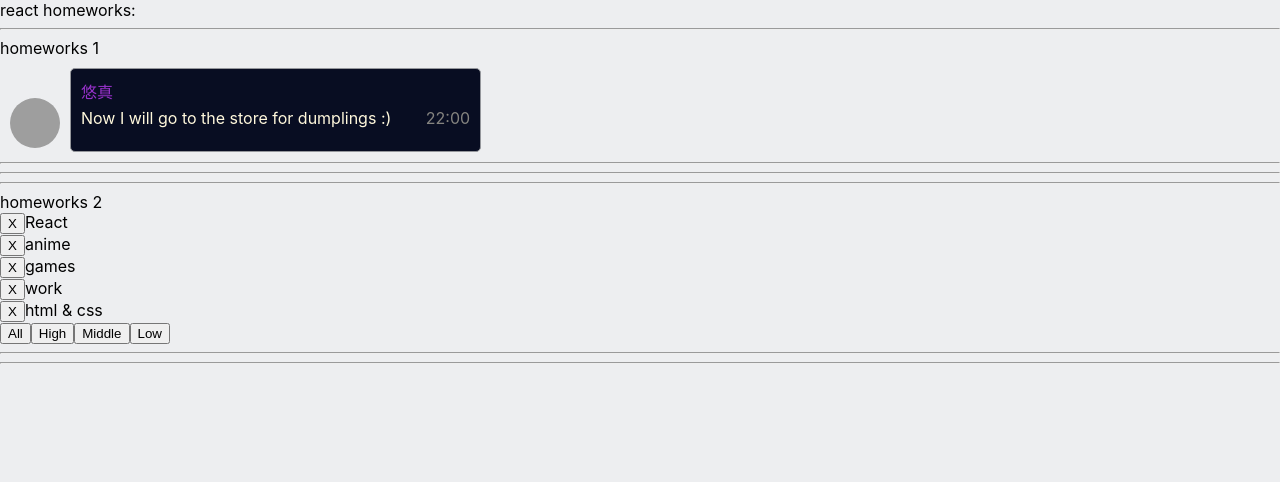
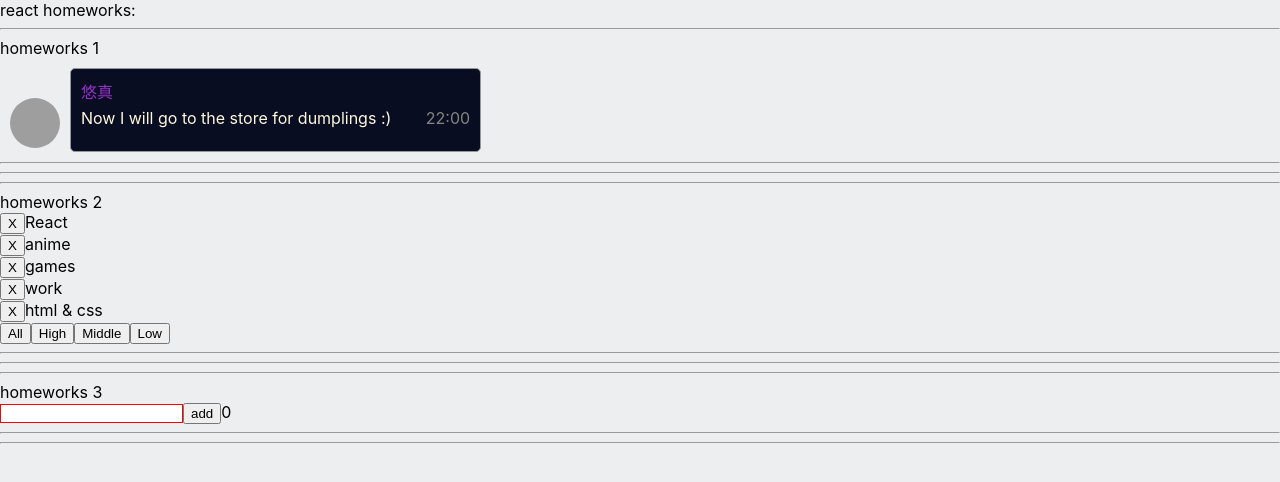
Before and after one commit to Aleksandr-mvp/homeworks, a React (Create React App) app: page / in a window 1280 px wide. Shown: the top 482 px of the page. Built offline with nearby package versions, Linux system fonts and the light colour scheme; grey boxes are pictures that could not be loaded.

Commit message:
input tasks

```diff
--- a/package.json
+++ b/package.json
@@ -10,10 +10,12 @@
     "@types/node": "^12.0.0",
     "@types/react": "^17.0.0",
     "@types/react-dom": "^17.0.0",
+    "@types/uuid": "^8.3.3",
     "react": "^17.0.2",
     "react-dom": "^17.0.2",
     "react-scripts": "4.0.3",
     "typescript": "^4.1.2",
+    "uuid": "^8.3.2",
     "web-vitals": "^1.0.1"
   },
   "scripts": {
--- a/src/p1-main/m1-ui/u1-app/App.tsx
+++ b/src/p1-main/m1-ui/u1-app/App.tsx
@@ -2,6 +2,7 @@
 import s from './App.module.css'
 import HW1 from '../../../p2-homeworks/h1/HW1'
 import HW2 from "../../../p2-homeworks/h2/HW2";
+import HW3 from '../../../p2-homeworks/h3/HW3';
 
 function App() {
     return (
@@ -9,7 +10,7 @@
             <div>react homeworks:</div>
             <HW1/>
             <HW2/>
-            {/*<HW3/>*/}
+            <HW3/>
             {/*<HW4/>*/}
             {/*<HW5/>*/}
 
--- a/src/p2-homeworks/h2/Affair.tsx
+++ b/src/p2-homeworks/h2/Affair.tsx
@@ -10,7 +10,7 @@
 function Affair(props: AffairPropsType) {
     const deleteCallback = () => {
         props.deleteAffairCallback(props.affair._id)
-    }// need to fix
+    }
 
     return (
         <div>
--- a/src/p2-homeworks/h2/Affairs.tsx
+++ b/src/p2-homeworks/h2/Affairs.tsx
@@ -10,7 +10,7 @@
 
 function Affairs(props: AffairsPropsType) {
     const mappedAffairs = props.data.map((a: TaskType) => (
-        <Affair // should work
+        <Affair
             key={a._id} // кеи ОБЯЗАТЕЛЬНЫ в 99% - так что лучше их писать всегда при создании компонент в мапе
             affair={a}
             deleteAffairCallback={props.deleteAffairCallback}
--- a/src/p2-homeworks/h3/Greeting.module.css
+++ b/src/p2-homeworks/h3/Greeting.module.css
@@ -1,5 +1,5 @@
 .someClass {
-
+    border: 1px solid #04de04;
 }
 
 .error {
--- a/src/p2-homeworks/h3/Greeting.tsx
+++ b/src/p2-homeworks/h3/Greeting.tsx
@@ -1,23 +1,24 @@
-import React from 'react'
+import React, {ChangeEvent, KeyboardEvent} from 'react'
 import s from './Greeting.module.css'
 
 type GreetingPropsType = {
-    name: any // need to fix any
-    setNameCallback: any // need to fix any
-    addUser: any // need to fix any
-    error: any // need to fix any
-    totalUsers: any // need to fix any
+    name: string // need to fix any
+    setNameCallback: (e: ChangeEvent<HTMLInputElement>) => void // need to fix any
+    addUser: () => void // need to fix any
+    onKeyPressHandler: (e: KeyboardEvent<HTMLInputElement>) => void
+    error: string // need to fix any
+    totalUsers: number // need to fix any
 }
 
 // презентационная компонента (для верстальщика)
 const Greeting: React.FC<GreetingPropsType> = (
-    {name, setNameCallback, addUser, error, totalUsers} // деструктуризация пропсов
+    {name, setNameCallback, addUser,onKeyPressHandler, error, totalUsers} // деструктуризация пропсов
 ) => {
-    const inputClass = s.error // need to fix with (?:)
+    const inputClass = name === '' ? s.error : s.someClass // need to fix with (?:)
 
     return (
         <div>
-            <input value={name} onChange={setNameCallback} className={inputClass}/>
+            <input value={name} onChange={setNameCallback} onKeyPress={onKeyPressHandler} className={inputClass}/>
             <span>{error}</span>
             <button onClick={addUser}>add</button>
             <span>{totalUsers}</span>
--- a/src/p2-homeworks/h3/GreetingContainer.tsx
+++ b/src/p2-homeworks/h3/GreetingContainer.tsx
@@ -1,9 +1,10 @@
-import React, {useState} from 'react'
+import React, {ChangeEvent,KeyboardEvent, useState} from 'react'
 import Greeting from './Greeting'
+import {UserType} from "./HW3";
 
 type GreetingContainerPropsType = {
-    users: any // need to fix any
-    addUserCallback: any // need to fix any
+    users: Array<UserType>// need to fix any
+    addUserCallback: (name: string) => void // need to fix any
 }
 
 // более простой и понятный для новичков
@@ -12,23 +13,38 @@
 // более современный и удобный для про :)
 // уровень локальной логики
 const GreetingContainer: React.FC<GreetingContainerPropsType> = ({users, addUserCallback}) => { // деструктуризация пропсов
-    const [name, setName] = useState<any>('') // need to fix any
-    const [error, setError] = useState<any>('') // need to fix any
+    const [name, setName] = useState<string>('') // need to fix any
+    const [error, setError] = useState<string>('') // need to fix any
 
-    const setNameCallback = (e: any) => { // need to fix any
-        setName('') // need to fix
+    const setNameCallback = (e: ChangeEvent<HTMLInputElement>) => { // need to fix any
+        setName(e.currentTarget.value) // need to fix
     }
     const addUser = () => {
-        alert(`Hello  !`) // need to fix
+        if ( name !== '') {
+            setName('')
+            addUserCallback(name)
+            alert(`Hello ${name} !`) // need to fix
+        } else {
+            setError(error)
+        }
     }
 
-    const totalUsers = 0 // need to fix
+    const onKeyPressHandler = (e: KeyboardEvent<HTMLInputElement>) => {
+        if (e.key === 'Enter') {
+            addUserCallback(name)
+            setName('')
+            alert(`Hello ${name} !`)
+        }
+    }
+
+    const totalUsers = users.length  // need to fix
 
     return (
         <Greeting
             name={name}
             setNameCallback={setNameCallback}
             addUser={addUser}
+            onKeyPressHandler={onKeyPressHandler}
             error={error}
             totalUsers={totalUsers}
         />
--- a/src/p2-homeworks/h3/HW3.tsx
+++ b/src/p2-homeworks/h3/HW3.tsx
@@ -1,18 +1,20 @@
 import React, {useState} from 'react'
 import GreetingContainer from './GreetingContainer'
+import {v1} from "uuid";
 
 // types
 export type UserType = {
-    _id: any // need to fix any
-    name: any // need to fix any
+    _id: string // need to fix any
+    name: string // need to fix any
 }
 
 // уровень работы с глобальными данными
 function HW3() {
-    const [users, setUsers] = useState<any>([]) // need to fix any
+    const [users, setUsers] = useState <Array<UserType>>([]) // need to fix any
 
-    const addUserCallback = (name: any) => { // need to fix any
-        setUsers([]) // need to fix
+    const addUserCallback = (name: string) => { // need to fix any
+        let newUser = { _id: v1(), name: name}
+        setUsers([newUser, ...users]) // need to fix
     }
 
     return (
```
Also changed, not shown: 1 other file (tests, documents, lock files or other folders).
